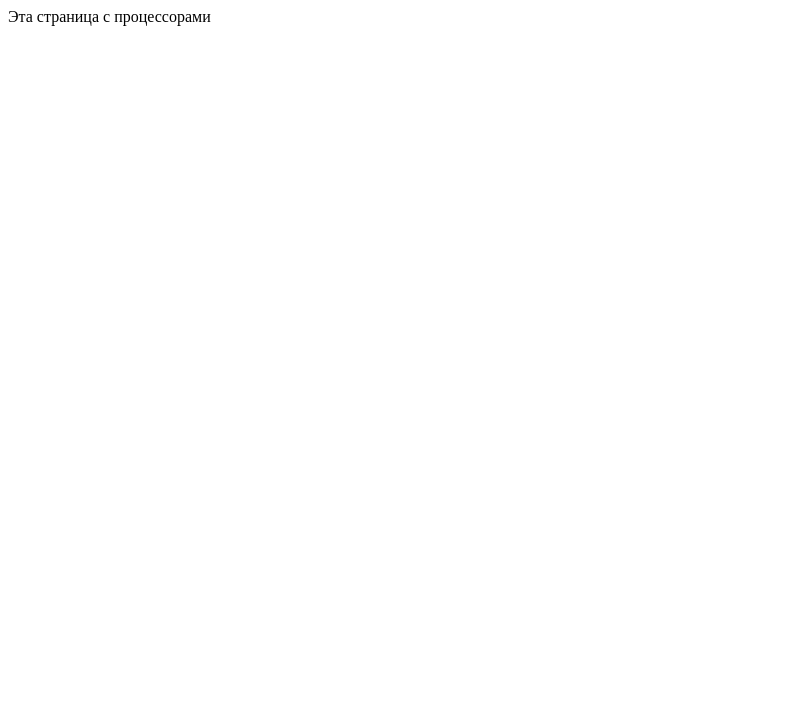
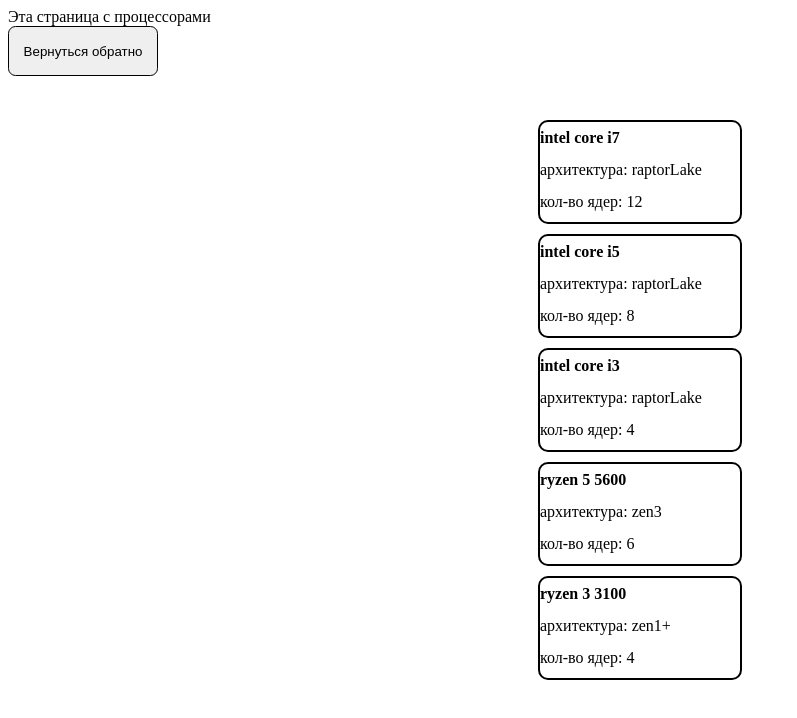
Before and after one commit to Yuri4ek/FirstTsReact, a React (Vite) app: page / in a window 1280 px wide. Both pictures are taken after a click on the button "процессор". Shown: the top 718 px of the page, without its empty margins (0-797 px from the left). Built offline with nearby package versions, Linux system fonts and the light colour scheme.

Commit message:
add information about processors

```diff
--- a/src/pages/Home.page.tsx
+++ b/src/pages/Home.page.tsx
@@ -12,7 +12,7 @@
             <div className="text">процессор</div>
         </button>
         <button className="component" onClick={() => navigate("/videocard")}>
-            <div className="text">видеокарту</div>
+            <div className="text">видеокарта</div>
         </button>
         <button className="component" onClick={() => navigate("/PSU")}>
             <div className="text">блок питания</div>
--- a/src/pages/Processor.page.tsx
+++ b/src/pages/Processor.page.tsx
@@ -1,9 +1,33 @@
+import { useNavigate } from 'react-router-dom';
+import './styles/processor.page.css'
+
 export function ProcessorPage() {
+    const navigate = useNavigate();
+
+    const processors = [
+        {name: "intel core i7", cores: 12, architecture: "raptorLake"},
+        {name: "intel core i5", cores: 8, architecture: "raptorLake"},
+        {name: "intel core i3", cores: 4, architecture: "raptorLake"},
+        {name: "ryzen 5 5600", cores: 6, architecture: "zen3"},
+        {name: "ryzen 3 3100", cores: 4, architecture: "zen1+"},
+    ];
     return (
         <>
         <div>
             Эта страница с процессорами
         </div>
+        <button className="button" onClick={() => navigate("/")}>
+            Вернуться обратно
+        </button>
+        <div className="components">
+            {processors.map(processor => (
+                <div className="textBlock">
+                    <b>{processor.name}</b> <br />
+                    архитектура: {processor.architecture} <br />
+                    кол-во ядер: {processor.cores}
+                </div>
+            ))}
+        </div>
         </>
     );
 }
--- a/src/pages/styles/home.page.css
+++ b/src/pages/styles/home.page.css
@@ -3,7 +3,6 @@
   left: 50%;
   top: 50%;
   transform: translate(-50%, -50%);
-
 }
 
 .component {
@@ -12,5 +11,5 @@
   border: 2px solid black;
   border-radius: 10px;
 
-  margin: 10px auto;
+  margin: 10px;
 }
--- /dev/null
+++ b/src/pages/styles/processor.page.css
@@ -0,0 +1,23 @@
+.components {
+  position: absolute;
+  left: 50%;
+  top: 50%;
+  transform: translate(-50%, -50%);
+}
+
+.textBlock {
+    width: 200px;
+    height: 100px;
+    border: 2px solid black;
+    border-radius: 10px;
+    margin: 10px auto;
+
+    line-height: 200%;
+}
+
+.button {
+    width: 150px;
+    height: 50px;
+    border: 1.5px solid black;
+    border-radius: 7.5px;
+}
```
